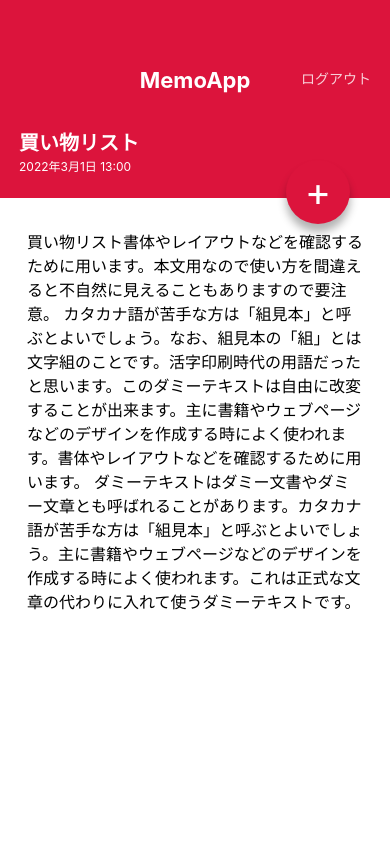
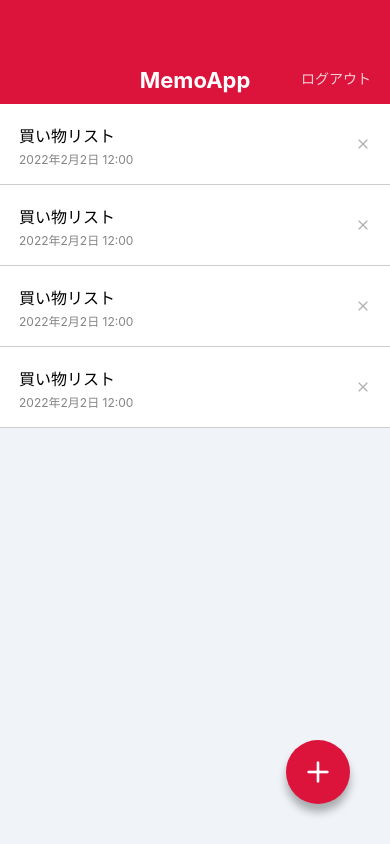
Before and after one commit to daipon333/MemoApp, a React Native app: screen / in a window 390 px wide. Built offline with nearby package versions, Linux system fonts and the light colour scheme.

Commit message:
install @expo/vector-icons

```diff
--- a/App.jsx
+++ b/App.jsx
@@ -1,9 +1,8 @@
 import React from "react";
-import { StyleSheet } from "react-native";
 
 import MemoListScreen from "./src/screens/MemoListScreen";
-import MemoDetailScreen from "./src/screens/MemoDetailScreen";
+// import MemoDetailScreen from "./src/screens/MemoDetailScreen";
 
 export default function App() {
-  return <MemoDetailScreen />;
+  return <MemoListScreen />;
 }
--- a/src/components/CircleButton.jsx
+++ b/src/components/CircleButton.jsx
@@ -1,21 +1,22 @@
-import React from "react";
-import { View, Text, StyleSheet } from "react-native";
+import * as React from "react";
+import { View, StyleSheet } from "react-native";
 import { shape, string } from "prop-types";
-import { defaultProps } from "react-native-web/dist/cjs/modules/forwardedProps";
+
+import { Feather } from "@expo/vector-icons";
 
 export default function CircleButton(props) {
-  const { children, style } = props;
+  const { style, name } = props;
 
   return (
     <View style={[styles.circleButton, style]}>
-      <Text style={styles.circleButtonLabel}>{children}</Text>
+      <Feather name={name} size={32} color="white" />
     </View>
   );
 }
 
 CircleButton.propTypes = {
-  children: string.isRequired,
   style: shape(),
+  name: string.isRequired,
 };
 
 CircleButton.defaultProps = {
--- a/src/components/MemoList.jsx
+++ b/src/components/MemoList.jsx
@@ -1,5 +1,6 @@
 import React from "react";
 import { View, Text, StyleSheet } from "react-native";
+import { Feather } from "@expo/vector-icons";
 
 export default function Memolist() {
   return (
@@ -10,7 +11,7 @@
           <Text style={styles.memoListItemDate}>2022年2月2日 12:00</Text>
         </View>
         <View>
-          <Text>X</Text>
+          <Feather name="x" size={16} color="#B0B0B0" />
         </View>
       </View>
 
@@ -20,7 +21,7 @@
           <Text style={styles.memoListItemDate}>2022年2月2日 12:00</Text>
         </View>
         <View>
-          <Text>X</Text>
+          <Feather name="x" size={16} color="#B0B0B0" />
         </View>
       </View>
       <View style={styles.memoListItem}>
@@ -29,7 +30,7 @@
           <Text style={styles.memoListItemDate}>2022年2月2日 12:00</Text>
         </View>
         <View>
-          <Text>X</Text>
+          <Feather name="x" size={16} color="#B0B0B0" />
         </View>
       </View>
       <View style={styles.memoListItem}>
@@ -38,7 +39,7 @@
           <Text style={styles.memoListItemDate}>2022年2月2日 12:00</Text>
         </View>
         <View>
-          <Text>X</Text>
+          <Feather name="x" size={16} color="#B0B0B0" />
         </View>
       </View>
     </View>
--- a/src/screens/MemoDetailScreen.jsx
+++ b/src/screens/MemoDetailScreen.jsx
@@ -18,7 +18,7 @@
           ダミーテキストはダミー文書やダミー文章とも呼ばれることがあります。カタカナ語が苦手な方は「組見本」と呼ぶとよいでしょう。主に書籍やウェブページなどのデザインを作成する時によく使われます。これは正式な文章の代わりに入れて使うダミーテキストです。
         </Text>
       </ScrollView>
-      <CircleButton style={{ top: 160, bottom: "auto" }}>+</CircleButton>
+      <CircleButton style={{ top: 160, bottom: "auto" }} name="edit-2" />
     </View>
   );
 }
--- a/src/screens/MemoListScreen.jsx
+++ b/src/screens/MemoListScreen.jsx
@@ -9,7 +9,7 @@
     <View style={styles.container}>
       <AppBar />
       <Memolist />
-      <CircleButton>+</CircleButton>
+      <CircleButton name="plus" />
     </View>
   );
 }
```
Also changed, not shown: .eslintrc.json.
